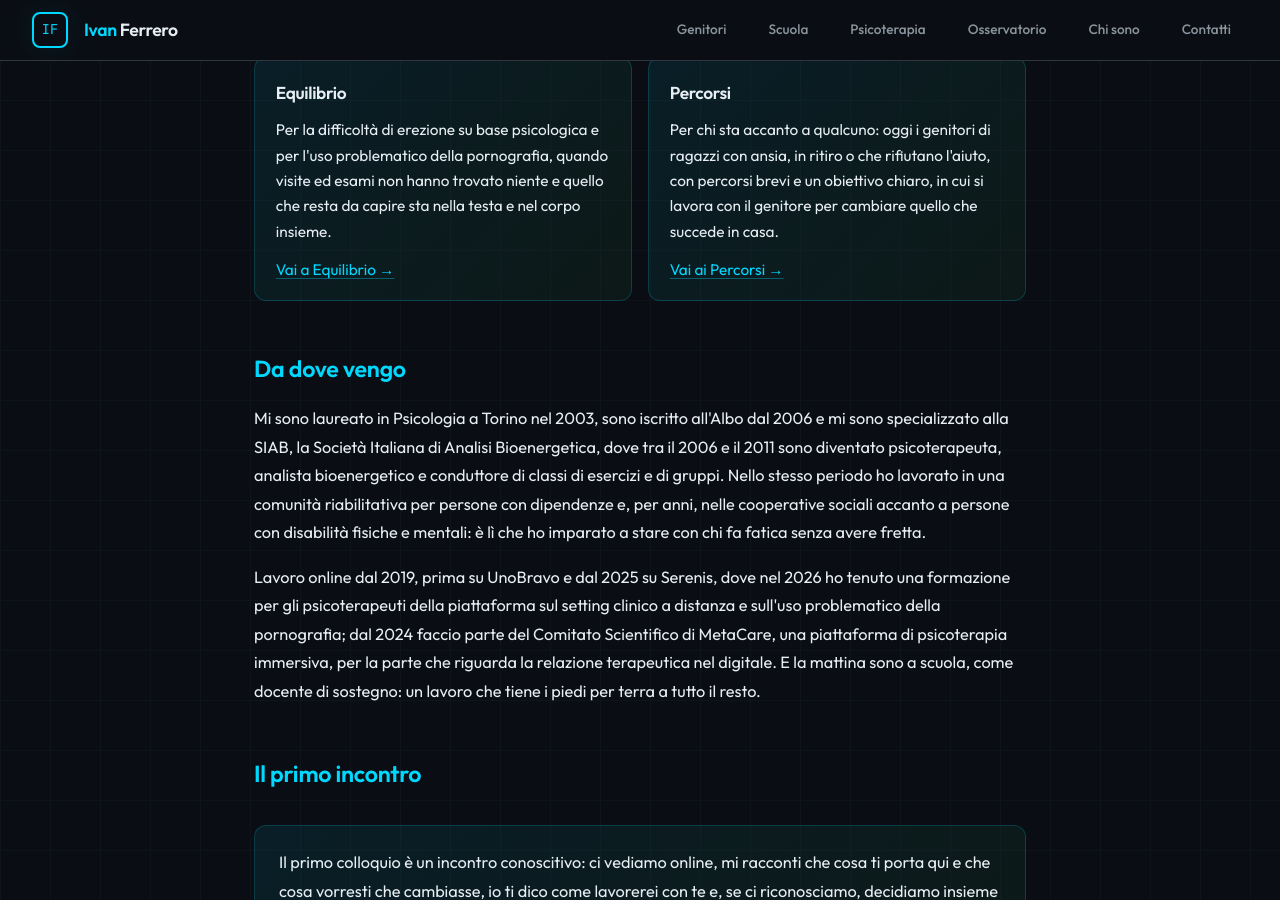
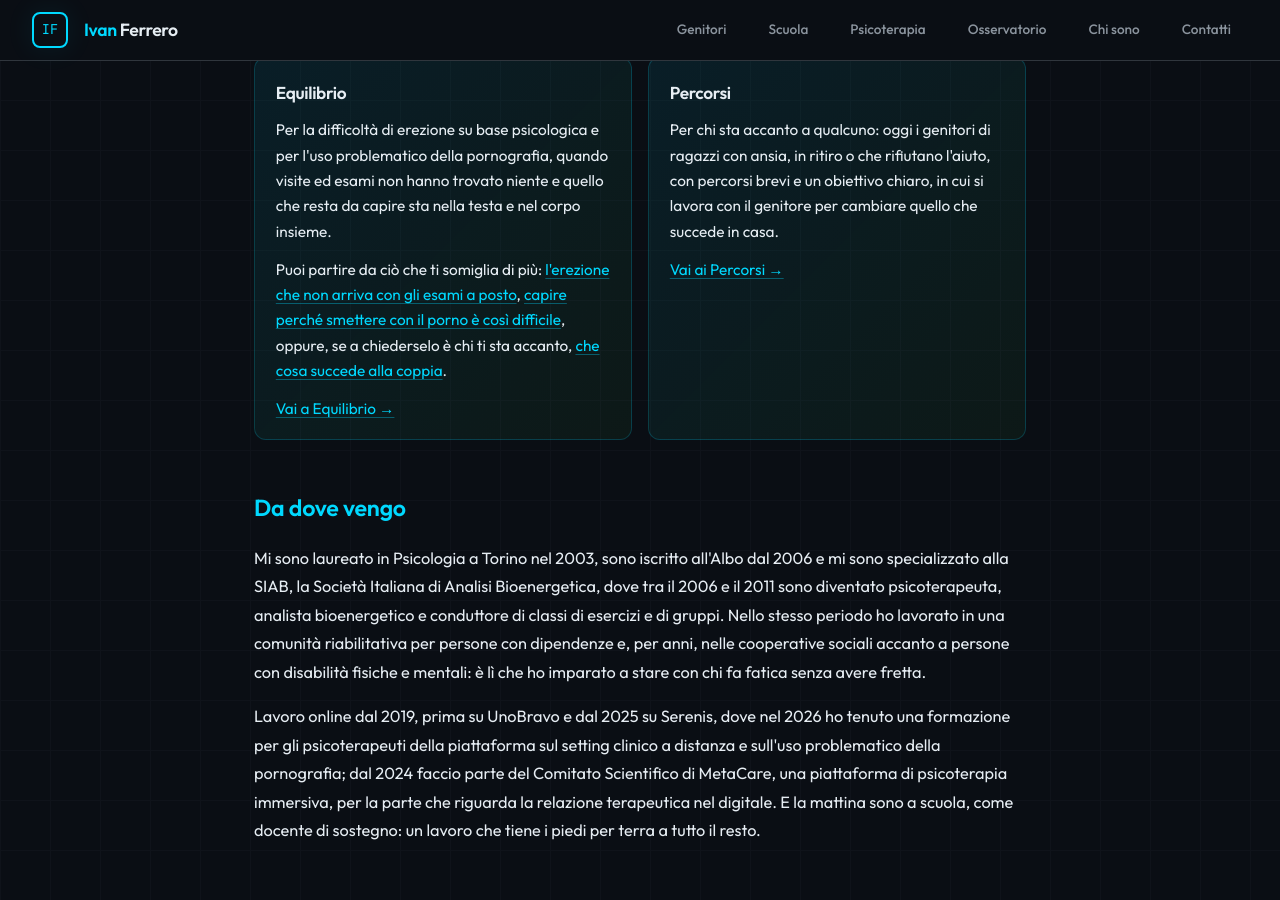
Before and after one commit to IvanPsy/ivanferreroit, a Jekyll site: the page built from psicoterapia/index.html, in a window 1280 px wide and 900 px high, scrolled down 2189 px. Built offline with Jekyll 4.4.1, drawn with Linux system fonts in a browser that asks for light colours.

Commit message:
Psicoterapia: link diretti a tre pagine di Equilibrio
Audit SEO del 06/11/2026: tutti i link da ivanferrero.it puntavano alla home
di Equilibrio. Tre porte d'ingresso nella scheda Equilibrio aiutano Google a
scoprire e indicizzare le pagine interne.

Co-Authored-By: Claude Opus 5.5 <noreply@anthropic.com>
Claude-Session: https://claude.ai/code/session_016NhKJH4iSTkvwGgT8W7aER

```diff
--- a/psicoterapia/index.html
+++ b/psicoterapia/index.html
@@ -120,6 +120,7 @@ permalink: /psicoterapia/
         <section class="pt-porta">
             <h3>Equilibrio</h3>
             <p>Per la difficoltà di erezione su base psicologica e per l'uso problematico della pornografia, quando visite ed esami non hanno trovato niente e quello che resta da capire sta nella testa e nel corpo insieme.</p>
+            <p>Puoi partire da ciò che ti somiglia di più: <a href="https://equilibrio.ivanferrero.it/disfunzione-erettile-psicologica/">l'erezione che non arriva con gli esami a posto</a>, <a href="https://equilibrio.ivanferrero.it/smettere-pornografia/">capire perché smettere con il porno è così difficile</a>, oppure, se a chiederselo è chi ti sta accanto, <a href="https://equilibrio.ivanferrero.it/pornografia-relazione-coppia/">che cosa succede alla coppia</a>.</p>
             <p><a href="https://equilibrio.ivanferrero.it/">Vai a Equilibrio →</a></p>
         </section>
         <section class="pt-porta">
```
